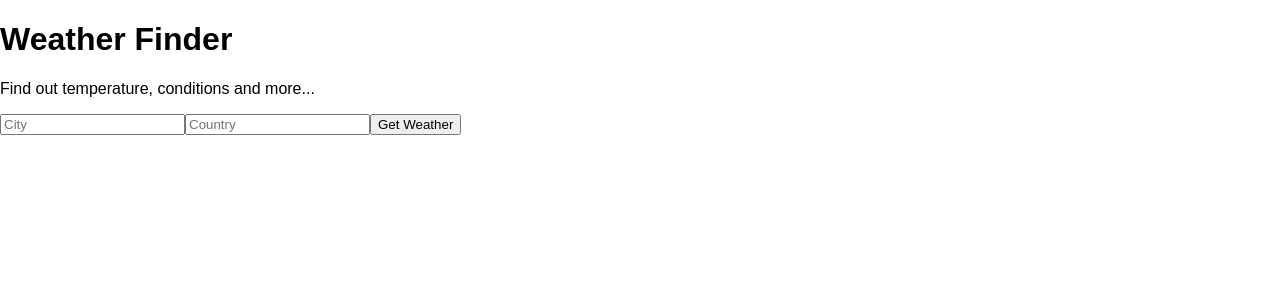
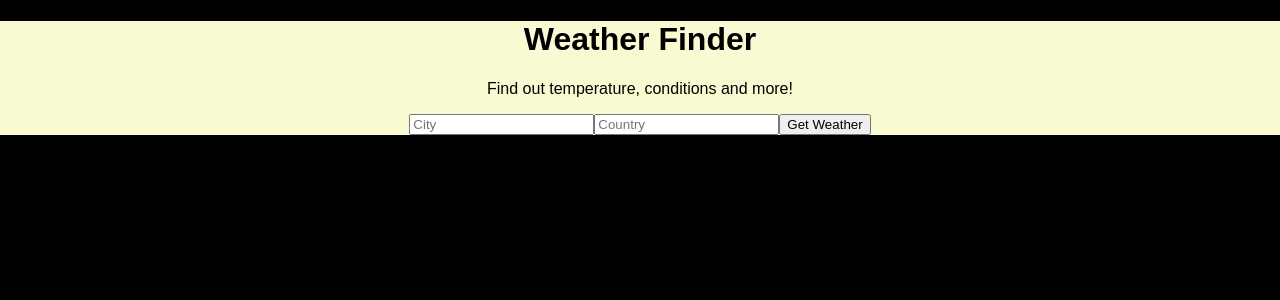
Before and after one commit to Ronak06/weather-app, a React (Create React App) app: page / in a window 1280 px wide. Shown: the top 300 px of the page. Built offline with nearby package versions, Linux system fonts and the light colour scheme.

Commit message:
Updated background for div and body tags

```diff
--- a/src/components/Titles.js
+++ b/src/components/Titles.js
@@ -5,7 +5,7 @@ class Titles extends React.Component {
         return (
             <div>
                 <h1>Weather Finder</h1>
-                <p>Find out temperature, conditions and more...</p>
+                <p>Find out temperature, conditions and more!</p>
             </div>
         );
     }
--- a/src/index.css
+++ b/src/index.css
@@ -2,4 +2,10 @@ body {
   margin: 0;
   padding: 0;
   font-family: sans-serif;
+  background: black;
 }
+
+div {
+  text-align: center;
+  background: lightgoldenrodyellow;
+}
```
